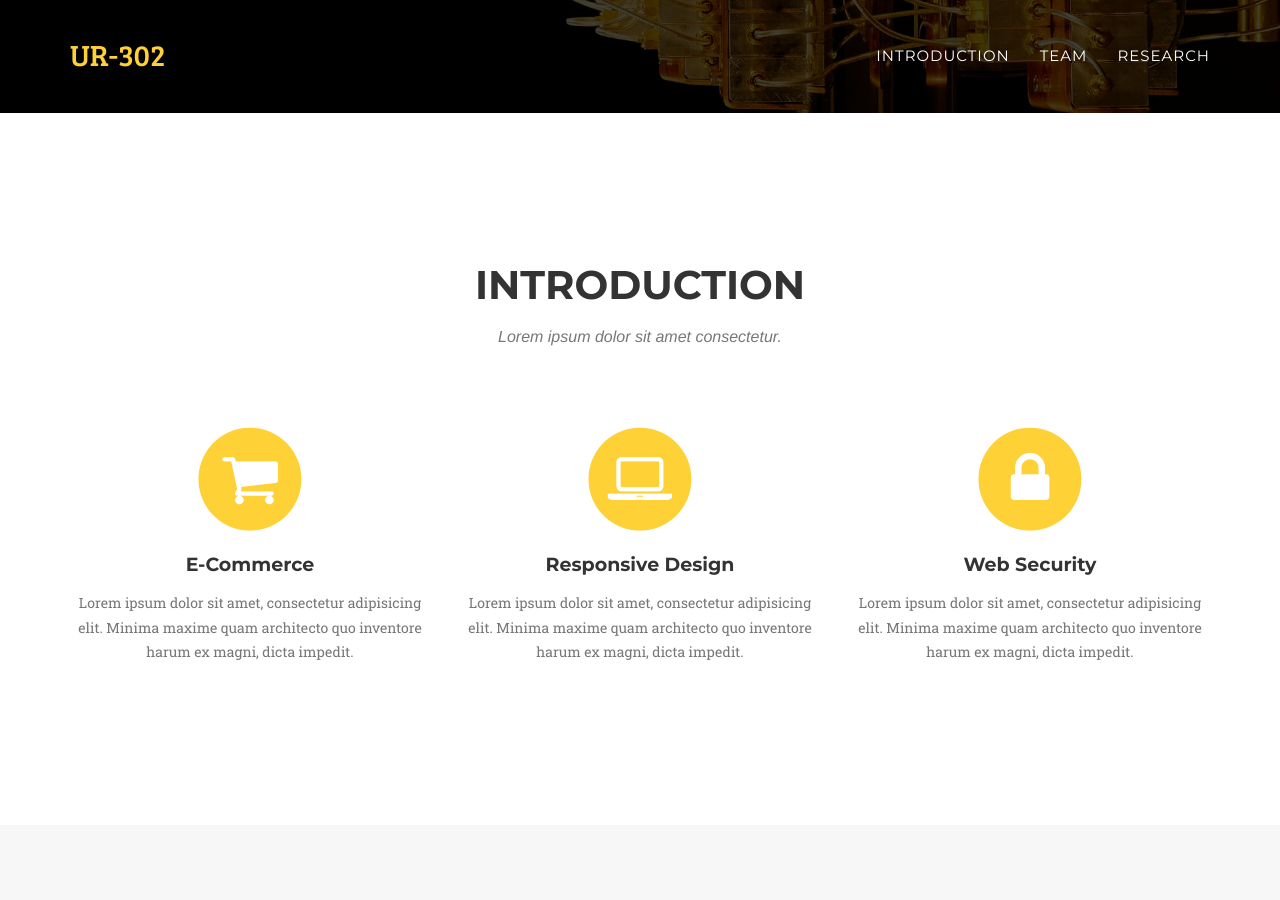
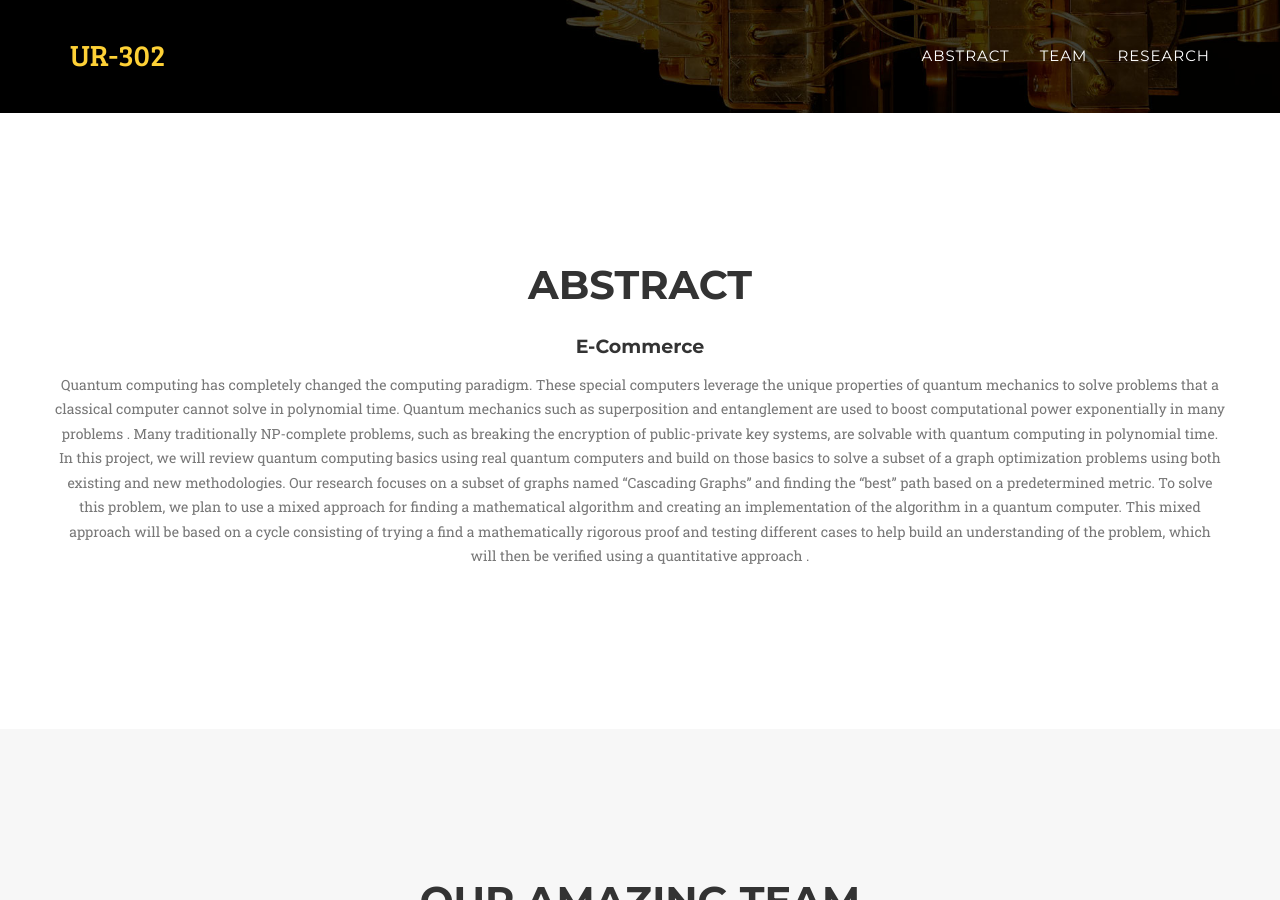
Before and after one commit to Javamorris/Javamorris.github.io, a Jekyll site: the page built from index.html, in a window 1280 px wide and 900 px high, scrolled down 685 px. Built offline with Jekyll 4.4.1, drawn with Linux system fonts in a browser that asks for light colours; some web fonts are replaced.

Commit message:
update abstract

```diff
--- a/_includes/header.html
+++ b/_includes/header.html
@@ -19,7 +19,7 @@
                         <a href="#page-top"></a>
                     </li>
                     <li>
-                        <a class="page-scroll" href="#intro">Introduction</a>
+                        <a class="page-scroll" href="#intro">Abstract</a>
                     </li>
                     <li>
                         <a class="page-scroll" href="#team">Team</a>
--- a/_includes/intro.html
+++ b/_includes/intro.html
@@ -3,35 +3,12 @@
         <div class="container">
             <div class="row">
                 <div class="col-lg-12 text-center">
-                    <h2 class="section-heading">Introduction</h2>
-                    <h3 class="section-subheading text-muted">Lorem ipsum dolor sit amet consectetur.</h3>
+                    <h2 class="section-heading">Abstract</h2>
                 </div>
             </div>
             <div class="row text-center">
-                <div class="col-md-4">
-                    <span class="fa-stack fa-4x">
-                        <i class="fa fa-circle fa-stack-2x text-primary"></i>
-                        <i class="fa fa-shopping-cart fa-stack-1x fa-inverse"></i>
-                    </span>
                     <h4 class="service-heading">E-Commerce</h4>
-                    <p class="text-muted">Lorem ipsum dolor sit amet, consectetur adipisicing elit. Minima maxime quam architecto quo inventore harum ex magni, dicta impedit.</p>
-                </div>
-                <div class="col-md-4">
-                    <span class="fa-stack fa-4x">
-                        <i class="fa fa-circle fa-stack-2x text-primary"></i>
-                        <i class="fa fa-laptop fa-stack-1x fa-inverse"></i>
-                    </span>
-                    <h4 class="service-heading">Responsive Design</h4>
-                    <p class="text-muted">Lorem ipsum dolor sit amet, consectetur adipisicing elit. Minima maxime quam architecto quo inventore harum ex magni, dicta impedit.</p>
-                </div>
-                <div class="col-md-4">
-                    <span class="fa-stack fa-4x">
-                        <i class="fa fa-circle fa-stack-2x text-primary"></i>
-                        <i class="fa fa-lock fa-stack-1x fa-inverse"></i>
-                    </span>
-                    <h4 class="service-heading">Web Security</h4>
-                    <p class="text-muted">Lorem ipsum dolor sit amet, consectetur adipisicing elit. Minima maxime quam architecto quo inventore harum ex magni, dicta impedit.</p>
-                </div>
+                    <p class="text-muted">Quantum computing has completely changed the computing paradigm. These special computers leverage the unique properties of quantum mechanics to solve problems that a classical computer cannot solve in polynomial time. Quantum mechanics such as superposition and entanglement are used to boost computational power exponentially in many problems . Many traditionally NP-complete problems, such as breaking the encryption of public-private key systems, are solvable with quantum computing in polynomial time. In this project, we will review quantum computing basics using real quantum computers and build on those basics to solve a subset of a graph optimization problems using both existing and new methodologies. Our research focuses on a subset of graphs named “Cascading Graphs” and finding the “best” path based on a predetermined metric. To solve this problem, we plan to use a mixed approach for finding a mathematical algorithm and creating an implementation of the algorithm in a quantum computer. This mixed approach will be based on a cycle consisting of trying a find a mathematically rigorous proof and testing different cases to help build an understanding of the problem, which will then be verified using a quantitative approach .</p>
             </div>
         </div>
     </section>
```
